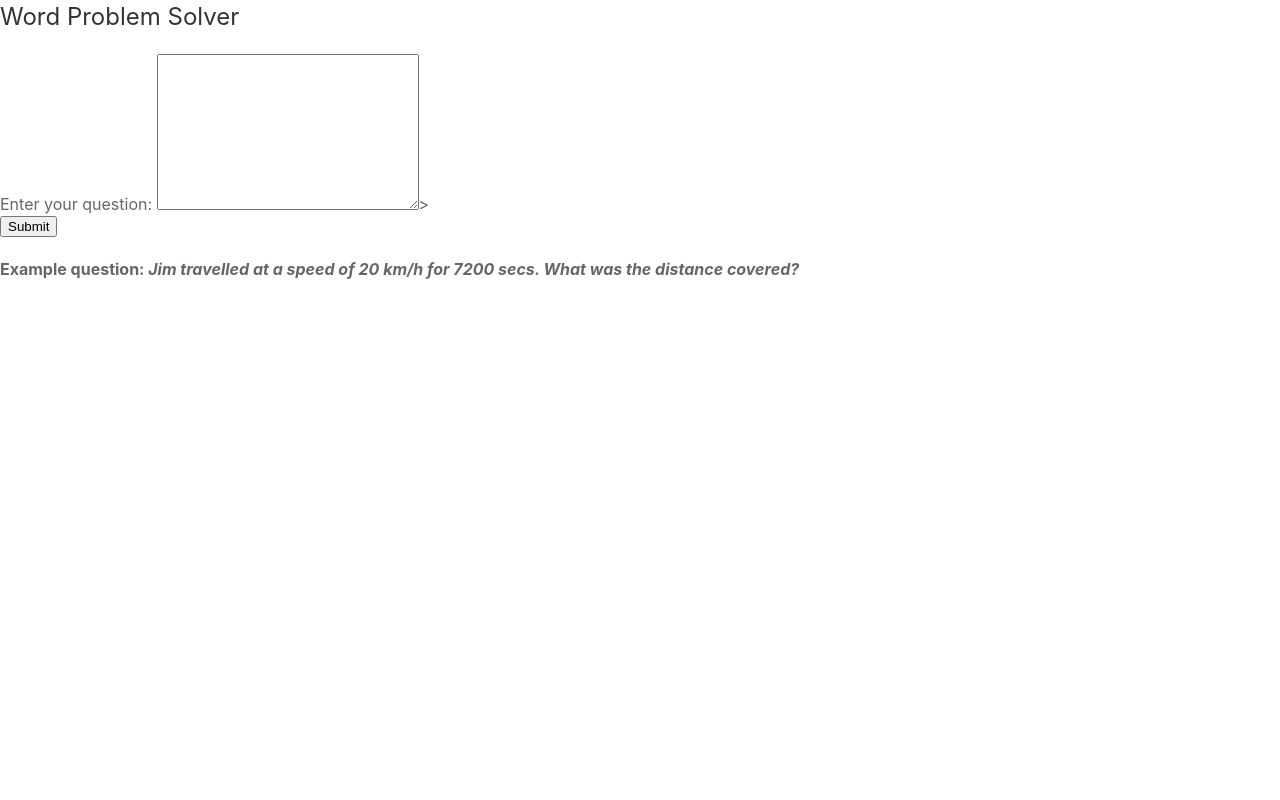
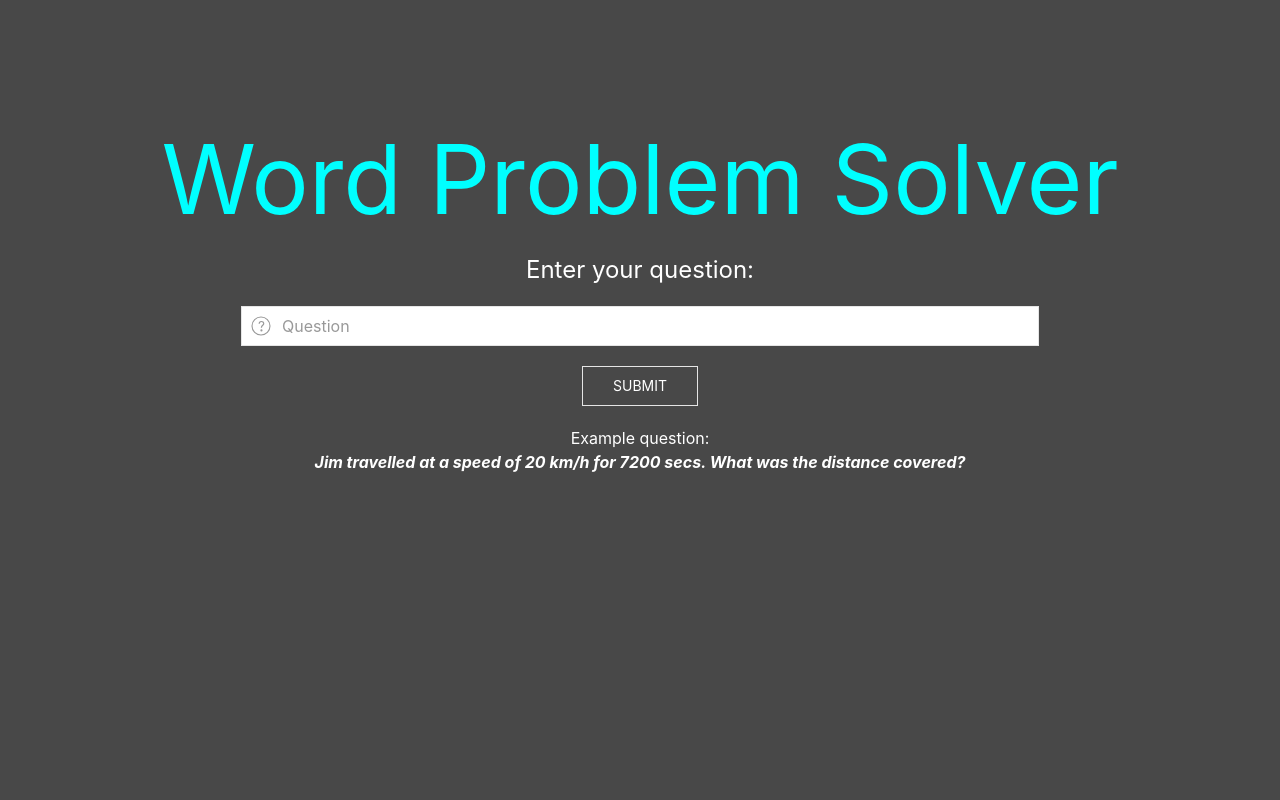
Before and after one commit to Nayo4/flask_dummy, a Flask app: page /home in a window 1280 px wide. Run offline with Flask 2, Linux system fonts and the light colour scheme.

Commit message:
UI changed

```diff
--- a/templates/index.html
+++ b/templates/index.html
@@ -8,17 +8,29 @@
     <script src="https://cdn.jsdelivr.net/npm/uikit@3.15.12/dist/js/uikit.min.js"></script>
     <script src="https://cdn.jsdelivr.net/npm/uikit@3.15.12/dist/js/uikit-icons.min.js"></script>
   </head>
-<body>
-    <h3>Word Problem Solver</h3>
-
-<div>
-  <form action="/solve" method="POST">
-    <label for="question_text">Enter your question:</label>
-      <textarea name="question_text" rows="10" cols="30"></textarea>>
-    <br>
-    <input type="submit" value="Submit">
-  </form>
-  <p><b>Example question:<i> Jim travelled at a speed of 20 km/h for 7200 secs. What was the distance covered?</i></b></p>
-</div>
-</body>
+  <body style="background-color: #484848; height:100vh;" class="uk-text-center">
+    <div class="uk-padding-large">
+    <div style="padding-top:5%; padding-bottom:5%;">
+      <h3 class="uk-heading-large" style="color:aqua;">Word Problem Solver</h3>
+    <div style="padding-left: 15%; padding-right: 15%;">
+      <div>
+        <form action="/solve" method="POST">
+          <legend class="uk-legend" style="color:white;">Enter your question:</legend>
+          <div class="uk-margin">
+            <div class="uk-inline uk-width-1-1">
+              <span class="uk-form-icon" uk-icon="icon: question"></span>
+              <input name="question_text" class="uk-input" placeholder="Question" aria-label="Question"></input>
+            </div>
+          </div>
+          <input class="uk-button uk-button-default" style="color:white;" type="submit" value="Submit">
+        </form>
+        <div class="uk-margin">
+          <p style="color:white;margin-bottom: 0;">Example question:</p>
+          <p uk-tooltip="title: Copy this question; pos: bottom;" style="color:white; margin-top: 0;"><b><i> Jim travelled at a speed of 20 km/h for 7200 secs. What was the distance covered?</i></b></p>
+        </div>
+      </div>
+    </div>
+  </div>
+  </div>
+  </body>
 </html>
```
Also changed, not shown: templates/solve.html (+13 -8 lines), 1 other file.
